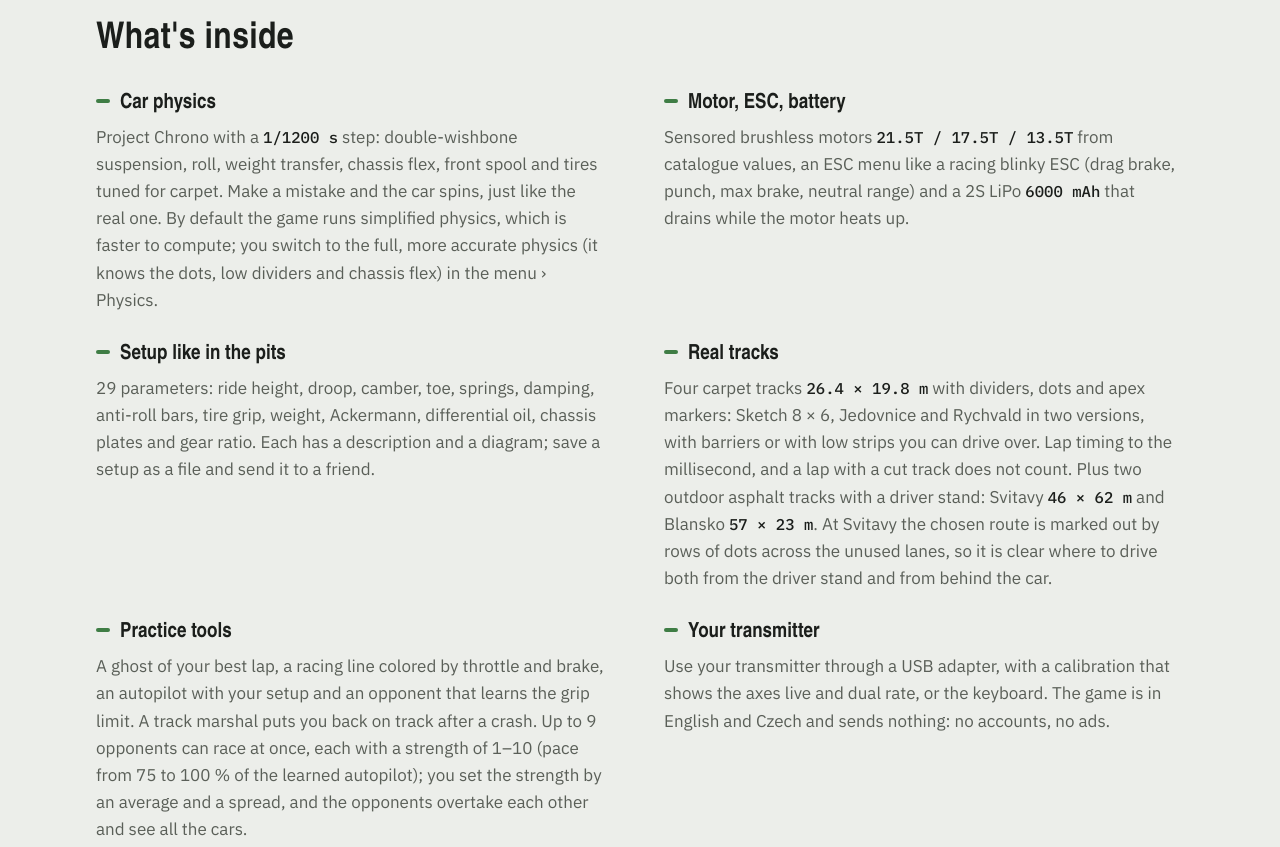
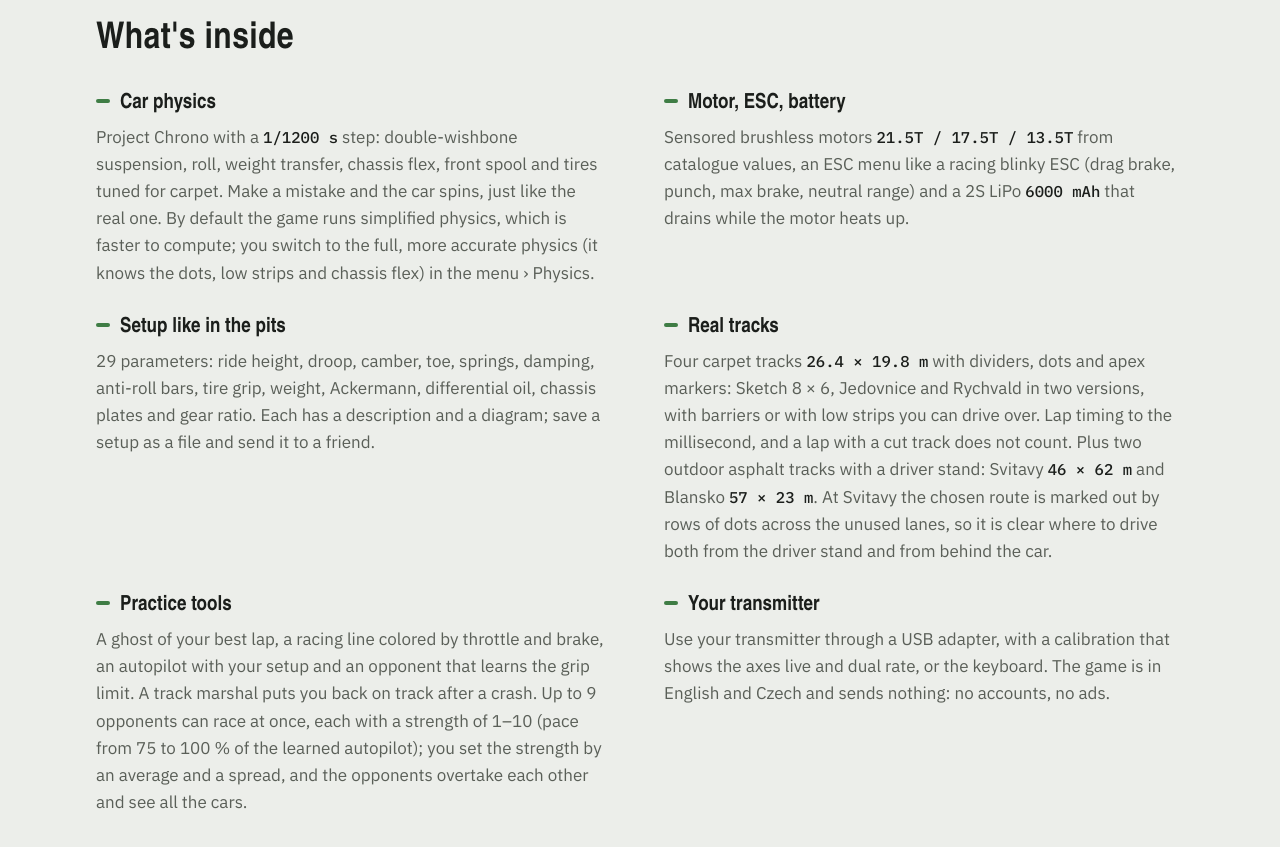
Before and after one commit to ibb-jile/onroad-rc-simulator, a plain HTML site: page index.html in a window 1280 px wide. Shown: the part 1360-2207 px from the top of the page. Drawn offline with Linux system fonts and the light colour scheme; a web font is replaced by a local one.

Commit message:
Angličtina: nízké pásy jsou low strips
Co-Authored-By: Claude Opus 5.5 <noreply@anthropic.com>

```diff
--- a/index.html
+++ b/index.html
@@ -227,7 +227,7 @@ footer .wrap { display: flex; flex-wrap: wrap; gap: 8px 24px; justify-content: s
       <div class="features">
         <div>
           <h3><span lang="cs">Fyzika auta</span><span lang="en">Car physics</span></h3>
-          <p><span lang="cs">Project Chrono s krokem <span class="unit">1/1200 s</span>: zavěšení s dvojitými rameny, náklon, přenos váhy, flexe podvozku, přední spool a pneumatiky naladěné na koberec. Auto se při chybě roztočí, jako to skutečné. Ve výchozím stavu hra běží se zjednodušenou fyzikou, která počítá rychleji; plnou, přesnější fyziku (zná poklice, nízké pásy a flexi podvozku) zapneš v menu › Fyzika.</span><span lang="en">Project Chrono with a <span class="unit">1/1200 s</span> step: double-wishbone suspension, roll, weight transfer, chassis flex, front spool and tires tuned for carpet. Make a mistake and the car spins, just like the real one. By default the game runs simplified physics, which is faster to compute; you switch to the full, more accurate physics (it knows the dots, low dividers and chassis flex) in the menu › Physics.</span></p>
+          <p><span lang="cs">Project Chrono s krokem <span class="unit">1/1200 s</span>: zavěšení s dvojitými rameny, náklon, přenos váhy, flexe podvozku, přední spool a pneumatiky naladěné na koberec. Auto se při chybě roztočí, jako to skutečné. Ve výchozím stavu hra běží se zjednodušenou fyzikou, která počítá rychleji; plnou, přesnější fyziku (zná poklice, nízké pásy a flexi podvozku) zapneš v menu › Fyzika.</span><span lang="en">Project Chrono with a <span class="unit">1/1200 s</span> step: double-wishbone suspension, roll, weight transfer, chassis flex, front spool and tires tuned for carpet. Make a mistake and the car spins, just like the real one. By default the game runs simplified physics, which is faster to compute; you switch to the full, more accurate physics (it knows the dots, low strips and chassis flex) in the menu › Physics.</span></p>
         </div>
         <div>
           <h3><span lang="cs">Motor, regulátor, baterie</span><span lang="en">Motor, ESC, battery</span></h3>
```
Also changed, not shown: src/page.html (+1 -1 lines).
